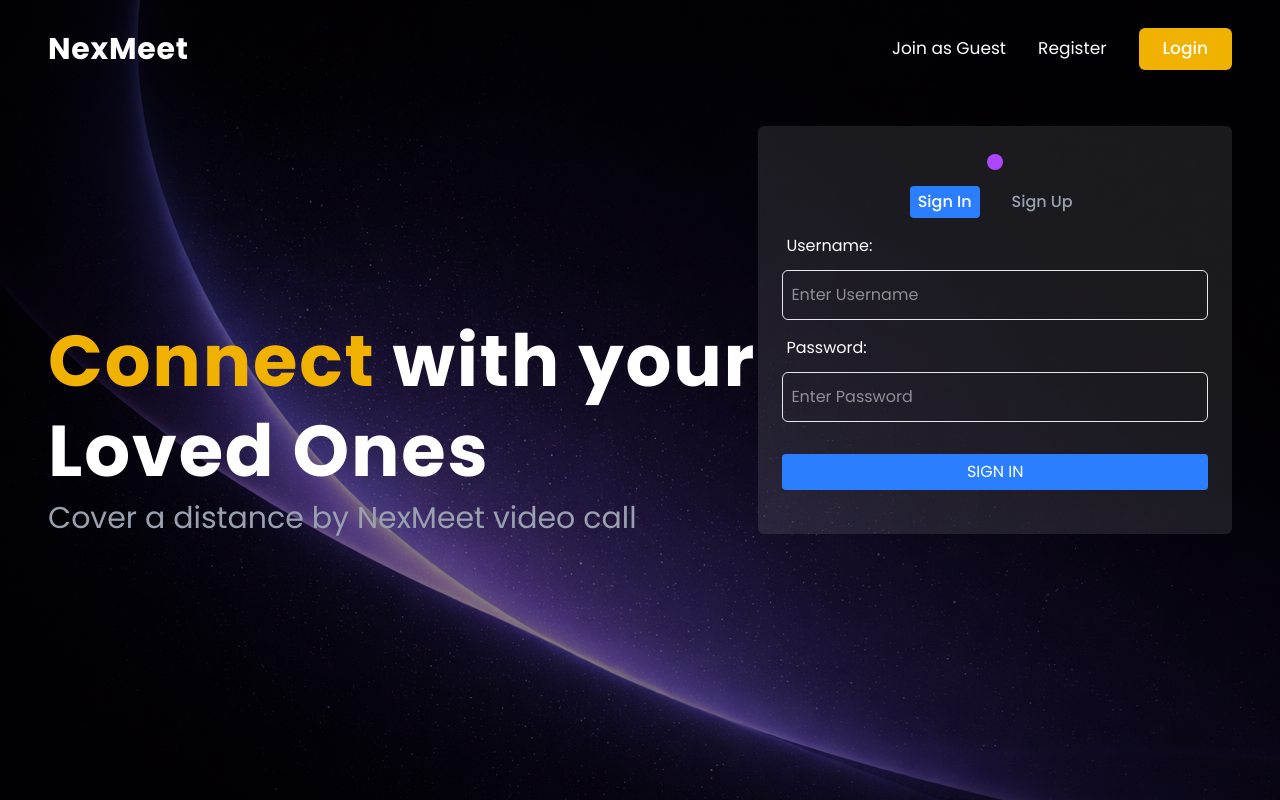
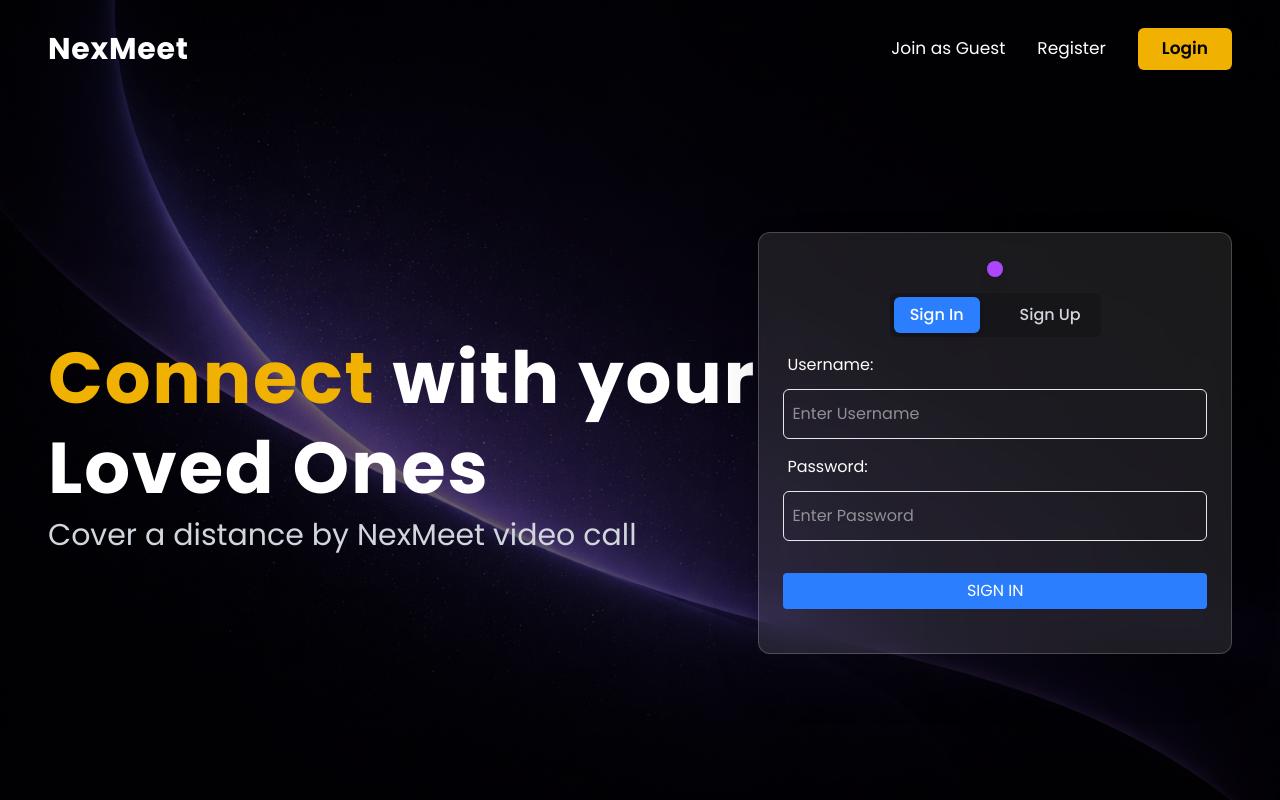
Before and after one commit to aditya-singhOfficial/NexMeet, a React (Vite) app in the folder frontend/: page /auth in a window 1280 px wide. Built offline with nearby package versions, Linux system fonts and the light colour scheme; no server answers; some icons are missing.

Commit message:
improves responsiveness of components

```diff
--- a/frontend/src/components/LandingHero.jsx
+++ b/frontend/src/components/LandingHero.jsx
@@ -1,31 +1,31 @@
 import React from "react";
 import { Link } from "react-router-dom";
 import mobileImg from "../assets/mobile1.png";
+
 const LandingHero = () => {
   return (
     <>
-      <div className="w-full flex py-7 px-12 text-white justify-between">
-        <div className="w-[47%] flex flex-col gap-8 h-[75vh] justify-center">
-          <div className="w-full flex flex-col gap-12">
-            <div className="w-full flex flex-col gap-1">
-              <h1 className="text-7xl tracking-wide font-bold leading-tight">
-                <span className="text-yellow-500">Connect</span> with your Loved
-                Ones
+      <div className="w-full flex flex-col-reverse md:flex-row py-7 px-6 md:px-12 text-white justify-between items-center gap-10 md:gap-0">
+        <div className="w-full md:w-[50%] lg:w-[47%] flex flex-col gap-8 h-auto md:h-[75vh] justify-center text-center md:text-left">
+          <div className="w-full flex flex-col gap-8 md:gap-12">
+            <div className="w-full flex flex-col gap-2 md:gap-1">
+              <h1 className="text-4xl sm:text-5xl lg:text-7xl tracking-wide font-bold leading-tight">
+                <span className="text-yellow-500">Connect</span> with your Loved Ones
               </h1>
-              <h2 className="text-3xl text-gray-400">
+              <h2 className="text-xl sm:text-2xl lg:text-3xl text-gray-400">
                 Cover a distance by NexMeet video call
               </h2>
             </div>
             <Link
               to={"/auth"}
-              className="w-fit bg-yellow-500 hover:bg-yellow-600 transition-all duration-100 ease-in-out px-6 py-2 rounded-md font-medium cursor-pointer"
+              className="w-fit mx-auto md:mx-0 bg-yellow-500 hover:bg-yellow-600 transition-all duration-100 ease-in-out px-6 py-3 md:py-2 rounded-md font-medium cursor-pointer"
             >
               Get Started
             </Link>
           </div>
         </div>
-        <div className="w-[44%] flex justify-center items-center">
-          <img className="block w-full max-h-125 object-contain" src={mobileImg} alt="" />
+        <div className="w-full sm:w-[70%] md:w-[44%] flex justify-center items-center">
+          <img className="block w-full max-h-[300px] md:max-h-[500px] object-contain" src={mobileImg} alt="Mobile App" />
         </div>
       </div>
     </>
--- a/frontend/src/components/Navbar.jsx
+++ b/frontend/src/components/Navbar.jsx
@@ -1,30 +1,111 @@
-import React from "react";
-import { Link } from "react-router-dom";
+import React, { useContext, useState } from "react";
+import { Link, useNavigate } from "react-router-dom";
+import MenuIcon from "@mui/icons-material/Menu";
+import CloseIcon from "@mui/icons-material/Close";
+import { AuthContext } from "../contexts/AuthContext";
+
 const Navbar = () => {
+  const navigate = useNavigate();
+  const [isMenuOpen, setIsMenuOpen] = useState(false);
+  const toggleMenu = () => {
+    setIsMenuOpen(!isMenuOpen);
+  };
+
+  function generateMeetingCode() {
+    const chars = "ABCDEFGHIJKLMNOPQRSTUVWXYZ";
+
+    const getBlock = () => {
+      let block = "";
+      for (let i = 0; i < 3; i++) {
+        block += chars[Math.floor(Math.random() * chars.length)];
+      }
+      return block;
+    };
+
+    return `${getBlock()}-${getBlock()}-${getBlock()}`;
+  }
+
+  const handleJoin = async () => {
+    console.log("connecting");
+    const randomCode = generateMeetingCode();
+    console.log(localStorage.getItem("token"));
+    navigate(`/${randomCode}`);
+  };
+
   return (
-    <>
-      <div className="w-full py-7 px-12 text-white flex justify-between items-center">
-        <h1 className="text-3xl font-bold tracking-wide">
-          <Link to={"/"}>NexMeet</Link>
-        </h1>
-        <div className="flex gap-8 items-center text-[17px]">
-          <Link to={"#"} className="hover:text-yellow-500">
+    <div className="relative w-full py-4 md:py-7 px-6 md:px-12 text-white flex justify-between items-center z-50">
+      <h1 className="text-2xl md:text-3xl font-bold tracking-wide">
+        <Link to={"/"}>NexMeet</Link>
+      </h1>
+
+      {/* Desktop Navigation - Hidden on mobile */}
+      <div className="hidden md:flex gap-8 items-center text-[17px]">
+        <button
+          onClick={() => handleJoin()}
+          className="hover:text-yellow-500 transition-colors"
+        >
+          Join as Guest
+        </button>
+
+        <Link
+          to={"/auth?mode=signup"}
+          className="hover:text-yellow-500 transition-colors"
+        >
+          Register
+        </Link>
+
+        <Link
+          to={"/auth?mode=signin"}
+          className="bg-yellow-500 hover:bg-yellow-600 text-black transition-all duration-100 ease-in-out px-6 py-2 rounded-md font-semibold cursor-pointer"
+        >
+          Login
+        </Link>
+      </div>
+
+      {/* Mobile Hamburger Button */}
+      <button
+        className="md:hidden text-white focus:outline-none cursor-pointer"
+        onClick={toggleMenu}
+      >
+        {isMenuOpen ? (
+          <CloseIcon fontSize="large" />
+        ) : (
+          <MenuIcon fontSize="large" />
+        )}
+      </button>
+
+      {/* Mobile Dropdown Menu (Glassmorphism) */}
+      {isMenuOpen && (
+        <div className="absolute top-16 right-6 w-48 md:hidden flex flex-col gap-4 p-5 bg-white/10 backdrop-blur-md border border-white/20 shadow-2xl rounded-xl z-50 animate-in fade-in zoom-in duration-200">
+          <button
+            to={"#"}
+            className="text-white hover:text-yellow-500 transition-colors font-medium text-center"
+            onClick={() => {
+              setIsMenuOpen(false);
+              handleJoin();
+            }}
+          >
             Join as Guest
-          </Link>
-
-          <Link to={"/auth?mode=signup"} className="hover:text-yellow-500">
+          </button>
+          <hr className="border-white/10" />
+          <Link
+            to={"/auth?mode=signup"}
+            className="text-white hover:text-yellow-500 transition-colors font-medium text-center"
+            onClick={() => setIsMenuOpen(false)}
+          >
             Register
           </Link>
-
+          <hr className="border-white/10" />
           <Link
             to={"/auth?mode=signin"}
-            className="bg-yellow-500 hover:bg-yellow-600 transition-all duration-100 ease-in-out px-6 py-2 rounded-md font-medium cursor-pointer"
+            className="bg-yellow-500 hover:bg-yellow-600 text-black px-4 py-2 rounded-md font-semibold text-center transition-all shadow-md"
+            onClick={() => setIsMenuOpen(false)}
           >
             Login
           </Link>
         </div>
-      </div>
-    </>
+      )}
+    </div>
   );
 };
 
--- a/frontend/src/pages/Authentication.jsx
+++ b/frontend/src/pages/Authentication.jsx
@@ -60,52 +60,56 @@ const Authentication = () => {
   return (
     <>
       <div
-        className="flex flex-col w-full h-screen "
-        style={{ background: `url(${backgroundImg})` }}
+        className="flex flex-col w-full min-h-screen overflow-y-auto"
+        style={{ background: `url(${backgroundImg})`, backgroundSize: 'cover', backgroundPosition: 'center' }}
       >
-        <div className="w-full h-full bg-black/50">
+        <div className="w-full min-h-screen bg-black/60 flex flex-col">
           <Navbar />
-          <div className="flex w-full py-7 px-12">
-            <div className="w-[60%] flex flex-col gap-8 h-[75vh] justify-center">
+          <div className="flex flex-col lg:flex-row w-full py-7 px-6 md:px-12 gap-10 lg:gap-0 items-center justify-center flex-1 pb-10">
+
+            {/* Left Hero Content - Hidden on small screens to save space, visible on md and up */}
+            <div className="w-full lg:w-[60%] hidden md:flex flex-col gap-8 justify-center text-center lg:text-left">
               <div className="w-full flex flex-col gap-12">
                 <div className="w-full flex flex-col gap-1">
-                  <h1 className="text-7xl text-white tracking-wide font-bold leading-tight">
+                  <h1 className="text-4xl md:text-5xl lg:text-7xl text-white tracking-wide font-bold leading-tight">
                     <span className="text-yellow-500">Connect</span> with your
                     Loved Ones
                   </h1>
-                  <h2 className="text-3xl text-gray-400">
+                  <h2 className="text-xl md:text-2xl lg:text-3xl text-gray-300">
                     Cover a distance by NexMeet video call
                   </h2>
                 </div>
               </div>
             </div>
-            <div className="w-[40%] h-full text-white bg-white/10 py-3 rounded-md">
+
+            {/* Right Authentication Form */}
+            <div className="w-full sm:w-[80%] md:w-[60%] lg:w-[40%] text-white bg-white/10 py-3 rounded-xl shadow-2xl backdrop-blur-md border border-white/20">
               <div className="flex flex-col items-center gap-4 pt-4">
                 <LockOpenIcon
                   sx={{ fontSize: 36, color: `white` }}
-                  className="bg-purple-500 px-2 py-1 rounded-full font-black"
+                  className="bg-purple-500 px-2 py-1 rounded-full font-black shadow-lg"
                 />
-                <div className="flex gap-6 items-center ">
-                  <Link
-                    to={"/auth?mode=signin"}
-                    className={`font-medium px-2 py-1 cursor-pointer rounded-sm ${
+                <div className="flex gap-4 sm:gap-6 items-center bg-black/20 p-1 rounded-md">
+                  <button
+                    onClick={() => navigate("/auth?mode=signin")}
+                    className={`font-medium px-4 py-1.5 cursor-pointer rounded-md transition-all ${
                       isLogin
-                        ? "bg-blue-500 text-white"
-                        : "text-gray-400 hover:text-blue-500"
+                        ? "bg-blue-500 text-white shadow-md"
+                        : "text-gray-300 hover:text-white"
                     }`}
                   >
                     Sign In
-                  </Link>
-                  <Link
-                    to={"/auth?mode=signup"}
-                    className={`font-medium px-2 py-1 cursor-pointer rounded-sm ${
+                  </button>
+                  <button
+                    onClick={() => navigate("/auth?mode=signup")}
+                    className={`font-medium px-4 py-1.5 cursor-pointer rounded-md transition-all ${
                       !isLogin
-                        ? "bg-blue-500 text-white"
-                        : "text-gray-400 hover:text-blue-500"
+                        ? "bg-blue-500 text-white shadow-md"
+                        : "text-gray-300 hover:text-white"
                     }`}
                   >
                     Sign Up
-                  </Link>
+                  </button>
                 </div>
               </div>
               {isLogin ? (
--- a/frontend/src/pages/VideoMeet.jsx
+++ b/frontend/src/pages/VideoMeet.jsx
@@ -12,6 +12,7 @@ import ChatIcon from "@mui/icons-material/Chat";
 import CloseIcon from "@mui/icons-material/Close";
 import SendIcon from "@mui/icons-material/Send";
 import server from "../environment";
+import { useNavigate } from "react-router-dom";
 
 const server_url = server;
 
@@ -25,6 +26,7 @@ export default function VideoMeetComponent() {
   var socketRef = useRef();
   let socketIdRef = useRef();
   let localVideoref = useRef();
+  const navigate = useNavigate();
 
   let [videoAvailable, setVideoAvailable] = useState(true);
   let [audioAvailable, setAudioAvailable] = useState(true);
@@ -439,7 +441,7 @@ export default function VideoMeetComponent() {
       let tracks = localVideoref.current.srcObject.getTracks();
       tracks.forEach((track) => track.stop());
     } catch (e) {}
-    window.location.href = "/home";
+    navigate("/home");
   };
 
   let handleMessage = (e) => {
```
